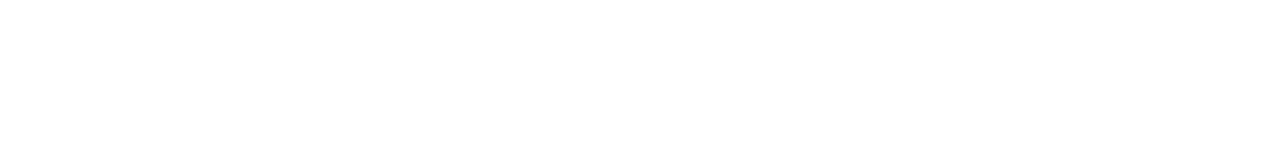
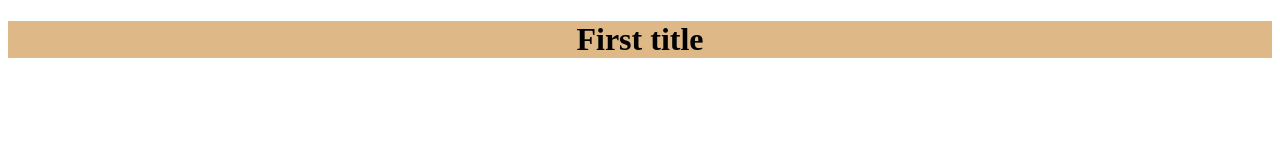
Before and after one commit to DawidDamek/first-project, a plain HTML site: page index.html in a window 1280 px wide. Drawn offline with Linux system fonts and the light colour scheme.

Commit message:
Add header in index file

```diff
--- a/index.html
+++ b/index.html
@@ -4,9 +4,10 @@
   <meta charset="UTF-8">
   <meta http-equiv="X-UA-Compatible" content="IE=edge">
   <meta name="viewport" content="width=device-width, initial-scale=1.0">
+  <link rel="stylesheet" href="style.css" type="text/css">
   <title>Document</title>
 </head>
 <body>
-
+  <h1>First title</h1>
 </body>
 </html>
--- a/style.css
+++ b/style.css
@@ -0,0 +1,4 @@
+h1 {
+  text-align: center;
+  background-color: burlywood;
+}
```
